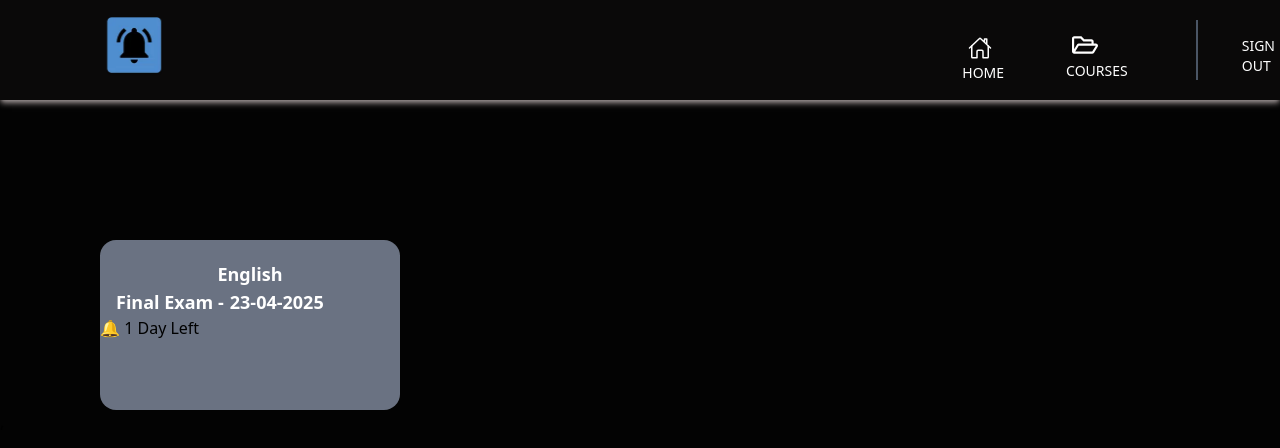
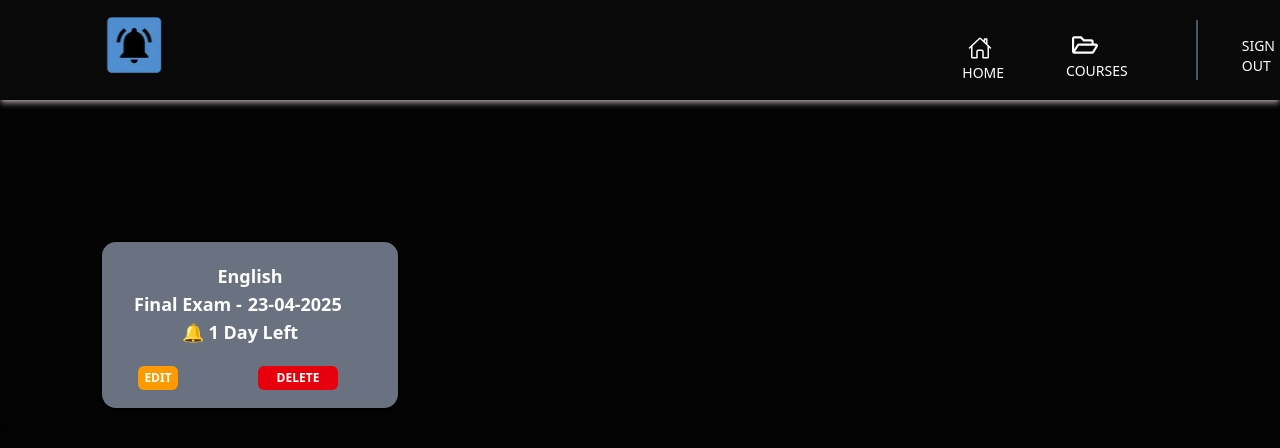
Before and after one commit to Aklile612/Reminder-App, a React (Vite) app: page / in a window 1280 px wide. Shown: the top 448 px of the page. Built offline with nearby package versions, Linux system fonts and the light colour scheme.

Commit message:
edited header

```diff
--- a/src/Components/EventCard/EventCard.jsx
+++ b/src/Components/EventCard/EventCard.jsx
@@ -1,19 +1,26 @@
 import React from 'react'
+import { Link } from 'react-router-dom'
 
 const EventCard = () => {
   return (
     <div>
-      <div className='bg-gray-500 w-[300px] h-[170px] rounded-2xl'>
-            <div>
+      <div className='bg-gray-500 w-[300px] h-[170px] rounded-2xl hover:-translate-y-3 hover:border-blue-800 border-2  transition-all'>
+            <div className='group hover:text-red-800 transition-colors'>
               <div className='text-center pt-5'>
                 <span className='text-white text-lg font-bold'>English</span>
               </div>
-              <div className='flex gap-1.5 md:pl-4'>
+              <div className='flex gap-1.5 md:pl-8'>
                 <span className=' text-white text-lg font-bold'>Final Exam - </span>
                 <span className='text-white text-lg font-bold'>23-04-2025</span>
               </div>
-              <div>
+              <div className='text-center -ml-5 text-white font-bold text-lg'>
                 <span>🔔 1 Day Left</span>
+              </div>
+              <div className=''>
+              <div className='text-xs font-bold text-white  md:pl-9 flex gap-20 mt-5 justify-start'>
+                <Link className='bg-amber-500 w-[40px] text-center hover:scale-150  transition-all rounded-md md:pt-1 h-6'> EDIT</Link>
+                <Link className='bg-red-600 w-[80px] text-center md:pt-1 rounded-md hover:scale-150  transition-all'> DELETE</Link>
+              </div>
               </div>
             </div>
         </div>
```
